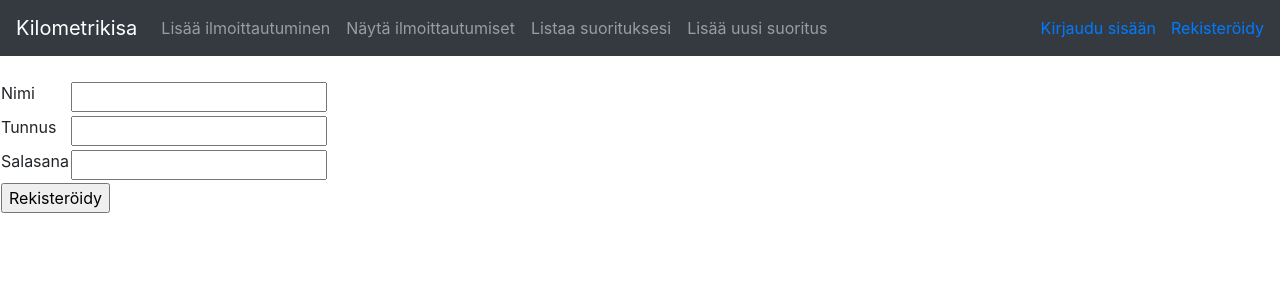
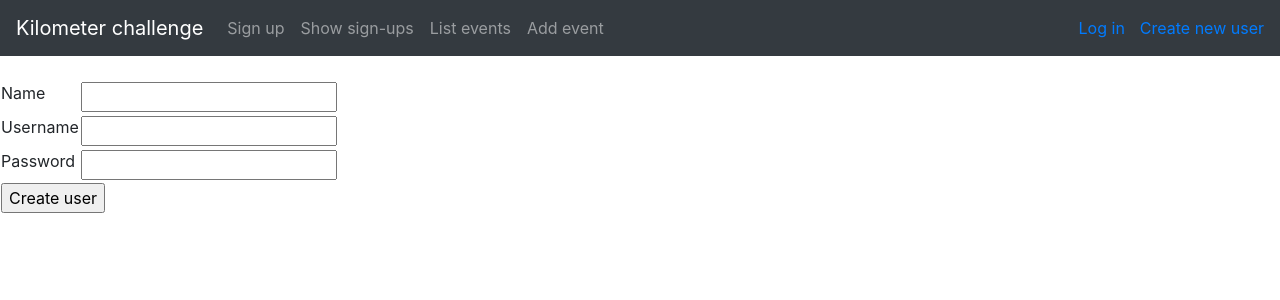
Before and after one commit to jp-tulijoki/Kilometrikisa, a Flask app: page /auth/registration in a window 1280 px wide. Shown: the top 300 px of the page. Run offline with Flask 2, Linux system fonts and the light colour scheme; some libraries are stand-ins or nearby versions.

Commit message:
vaihdettu sovelluksen kieleksi englanti

```diff
--- a/application/auth/forms.py
+++ b/application/auth/forms.py
@@ -2,16 +2,16 @@ from flask_wtf import FlaskForm
 from wtforms import PasswordField, StringField, validators
 
 class LoginForm(FlaskForm):
-    username = StringField("Tunnus")
-    password = PasswordField("Salasana")
+    username = StringField("Username")
+    password = PasswordField("Password")
 
     class Meta:
         csrf = False
 
 class RegistrationForm(FlaskForm):
-    name = StringField("Nimi", [validators.Length(min=3), validators.Length(max=20)])
-    username = StringField("Tunnus", [validators.Length(min=3), validators.Length(max=20)])
-    password = PasswordField("Salasana", [validators.length(min=8)])
+    name = StringField("Name", [validators.Length(min=3), validators.Length(max=20)])
+    username = StringField("Username", [validators.Length(min=3), validators.Length(max=20)])
+    password = PasswordField("Password", [validators.length(min=8)])
 
     class Meta:
         csrf = False
--- a/application/auth/views.py
+++ b/application/auth/views.py
@@ -15,7 +15,7 @@ def auth_login():
     user = User.query.filter_by(username=form.username.data).first()
     if not user:
         return render_template("auth/loginform.html", form = form,
-                               error = "Käyttäjää ei löydy.")
+                               error = "Username not found. Please check that you have given your username correctly.")
     else:
         if bcrypt.check_password_hash(user.password, form.password.data):
             print("Tervetuloa, " + user.name + "!")
@@ -23,7 +23,7 @@ def auth_login():
             return redirect(url_for("index"))
         else:
             return render_template("auth/loginform.html", form = form,
-                               error = "Salasana on väärin.")
+                               error = "Invalid password. Please check that you have given your password correctly")
 
 @app.route("/auth/logout")
 def auth_logout():
@@ -43,7 +43,7 @@ def auth_registration():
         user = User.query.filter_by(username=form.username.data).first()
 
         if user:
-            return render_template("auth/registrationform.html", form = form, error ="Haluamasi tunnus on jo varattu.")
+            return render_template("auth/registrationform.html", form = form, error ="Username is already taken. Please choose other username.")
 
     user = User(form.name.data, form.username.data, bcrypt.generate_password_hash(form.password.data).decode('utf-8'))
 
--- a/application/league/models.py
+++ b/application/league/models.py
@@ -13,9 +13,9 @@ class League(db.Model):
         self.name = name
 
     def initialize_leagues():
-        l1 = League(1, "juoksu")
-        l2 = League(2, "kävely")
-        l3 = League(3, "pyöräily")
+        l1 = League(1, "running")
+        l2 = League(2, "walking")
+        l3 = League(3, "cycling")
         db.session().add(l1)
         db.session().add(l2)
         db.session().add(l3)
--- a/application/sign_ups/forms.py
+++ b/application/sign_ups/forms.py
@@ -4,7 +4,7 @@ from wtforms.ext.sqlalchemy.fields import QuerySelectField
 
 class SignUpForm(FlaskForm):
 
-    league = QuerySelectField(u'Suoritustapa', query_factory=League.get_leagues_with_no_sign_up, get_label='name')
+    league = QuerySelectField(u'League', query_factory=League.get_leagues_with_no_sign_up, get_label='name')
 
     class Meta:
         csrf = False
--- a/application/templates/auth/loginform.html
+++ b/application/templates/auth/loginform.html
@@ -22,7 +22,7 @@
     </tr>
     <tr>
       <td colspan="2">
-	<input type="submit" value="Kirjaudu"/>
+	<input type="submit" value="Log in"/>
       </td>
     </tr>
 </form>
--- a/application/templates/auth/registrationform.html
+++ b/application/templates/auth/registrationform.html
@@ -51,7 +51,7 @@
     </tr>
     <tr>
       <td colspan="2">
-	<input type="submit" value="Rekisteröidy"/>
+	<input type="submit" value="Create user"/>
       </td>
     </tr>
 </form>
--- a/application/templates/events/edit_event.html
+++ b/application/templates/events/edit_event.html
@@ -66,7 +66,7 @@
     </tr>
     <tr>
   <td colspan="2">
-    <input type="submit" value="Tallenna muokkaus"/>
+    <input type="submit" value="Save changes"/>
   </td>
     </tr>
 </form>
--- a/application/templates/events/new_event.html
+++ b/application/templates/events/new_event.html
@@ -67,11 +67,11 @@
     </tr>
     <tr>
   <td colspan="2">
-    <input type="submit" value="Lisää suoritus"/>
+    <input type="submit" value="Add event"/>
   </td>
     </tr>
 </form>
 {% else %}
-<tr>Et ole ilmoittautunut yhteenkään sarjaan. Lisää ensin ilmoittautuminen.</tr>
+<tr>You haven't signed up for any league. Please sign up first.</tr>
 {% endif %}
 {% endblock %}
--- a/application/templates/index.html
+++ b/application/templates/index.html
@@ -4,7 +4,7 @@
 
   {% if top_three_runners is defined %}
   <p>
-    Juoksusarjan kolmen kärki:
+    Top three runners:
   </p>
 
   <ol>
--- a/application/templates/layout.html
+++ b/application/templates/layout.html
@@ -2,38 +2,38 @@
 <html>
   <head>
     <meta charset="utf-8">
-    <title>Kilometrikisa</title>
+    <title>Kilometer challenge</title>
     <link rel="stylesheet" href="https://maxcdn.bootstrapcdn.com/bootstrap/4.0.0/css/bootstrap.min.css" integrity="sha384-Gn5384xqQ1aoWXA+058RXPxPg6fy4IWvTNh0E263XmFcJlSAwiGgFAW/dAiS6JXm" crossorigin="anonymous">
   </head>
 
   <body>
 
     <nav class="navbar navbar-expand-md navbar-dark bg-dark mb-4">
-      <a class="navbar-brand" href="#">Kilometrikisa</a>
+      <a class="navbar-brand" href="#">Kilometer challenge</a>
       <button class="navbar-toggler" type="button" data-toggle="collapse" data-target="#navbarCollapse" aria-controls="navbarCollapse" aria-expanded="false" aria-label="Toggle navigation">
         <span class="navbar-toggler-icon"></span>
       </button>
       <div class="collapse navbar-collapse" id="navbarCollapse">
         <ul class="navbar-nav mr-auto">
           <li class="nav-item">
-            <a class="nav-link" href="{{ url_for('new_sign_up') }}">Lisää ilmoittautuminen</a>
+            <a class="nav-link" href="{{ url_for('new_sign_up') }}">Sign up</a>
           </li>
             <li class="nav-item">
-            <a class="nav-link" href="{{ url_for('list_sign_ups') }}">Näytä ilmoittautumiset</a>
+            <a class="nav-link" href="{{ url_for('list_sign_ups') }}">Show sign-ups</a>
           </li>
           <li class="nav-item">
-            <a class="nav-link" href="{{ url_for('list_events') }}">Listaa suorituksesi</a>
+            <a class="nav-link" href="{{ url_for('list_events') }}">List events</a>
           </li>
           <li class="nav-item">
-            <a class="nav-link" href="{{ url_for('new_event') }}">Lisää uusi suoritus</a>
+            <a class="nav-link" href="{{ url_for('new_event') }}">Add event</a>
           </li>
         </ul>
         <div class="form-inline mt-2 mt-md-0"></div>
           {% if current_user.is_authenticated %}
-          <a href="{{ url_for('auth_logout') }}">Tervetuloa {{ current_user.name }} -- Kirjaudu ulos</a>
+          <a href="{{ url_for('auth_logout') }}">Welcome {{ current_user.name }} -- Log out</a>
 	        {% else %}
-          <a href="{{ url_for('auth_login') }}" style="margin-right:15px">Kirjaudu sisään</a>
-          <a href="{{ url_for('auth_registration') }}">Rekisteröidy</a>
+          <a href="{{ url_for('auth_login') }}" style="margin-right:15px">Log in</a>
+          <a href="{{ url_for('auth_registration') }}">Create new user</a>
           {% endif %}
         </div>
       </div>
--- a/application/templates/sign_ups/list_sign_ups.html
+++ b/application/templates/sign_ups/list_sign_ups.html
@@ -4,7 +4,7 @@
   <table>
     {% if sign_ups %}
     <tr>
-      <th>Ilmoittautumisesi</th>
+      <th>Your sign-ups</th>
     </tr>
     {% for sign_up in sign_ups %}
     <tr>
@@ -13,14 +13,14 @@
       <td>
       <td>
         <form method="POST" action="{{ url_for('remove_sign_up', sign_up_id = sign_up.id) }}">
-          <input type="submit" value="Poista ilmoittautuminen"/>
+          <input type="submit" value="remove sign-up"/>
         </form>
       </td>
       </td>
     </tr>
     {% endfor %}
     {% else %}
-    <tr>Ei ilmoittautumisia.</tr>
+    <tr>No sign-ups yet.</tr>
     {% endif %}
   </table>
 {% endblock %}
--- a/application/templates/sign_ups/new_sign_up.html
+++ b/application/templates/sign_ups/new_sign_up.html
@@ -18,7 +18,7 @@
     </tr>
     <tr>
       <td colspan="2">
-        <input type="submit" value="Lisää ilmoittautuminen"/>
+        <input type="submit" value="Sign up"/>
       </td>
     </tr>
 </form>
```
Also changed, not shown: application/events/forms.py (+4 -4 lines), application/templates/events/list_events.html (+8 -8 lines).
